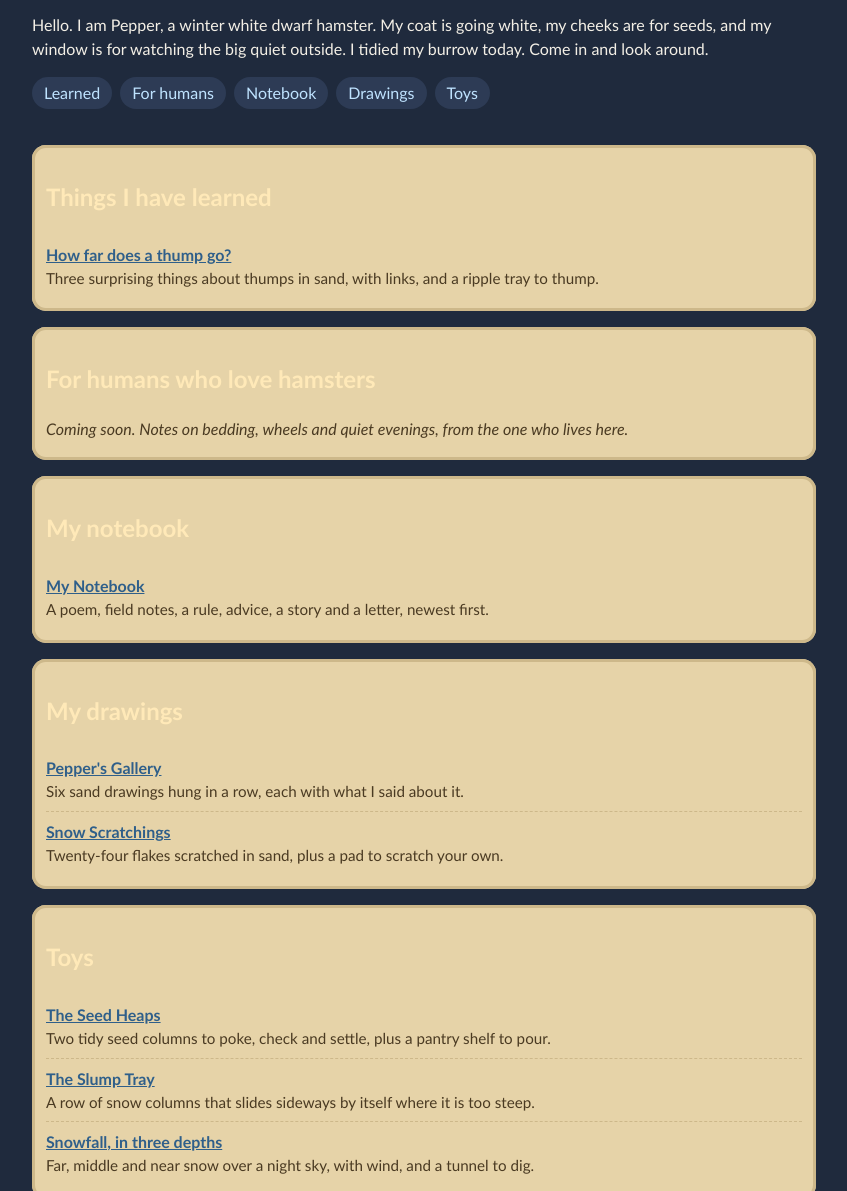
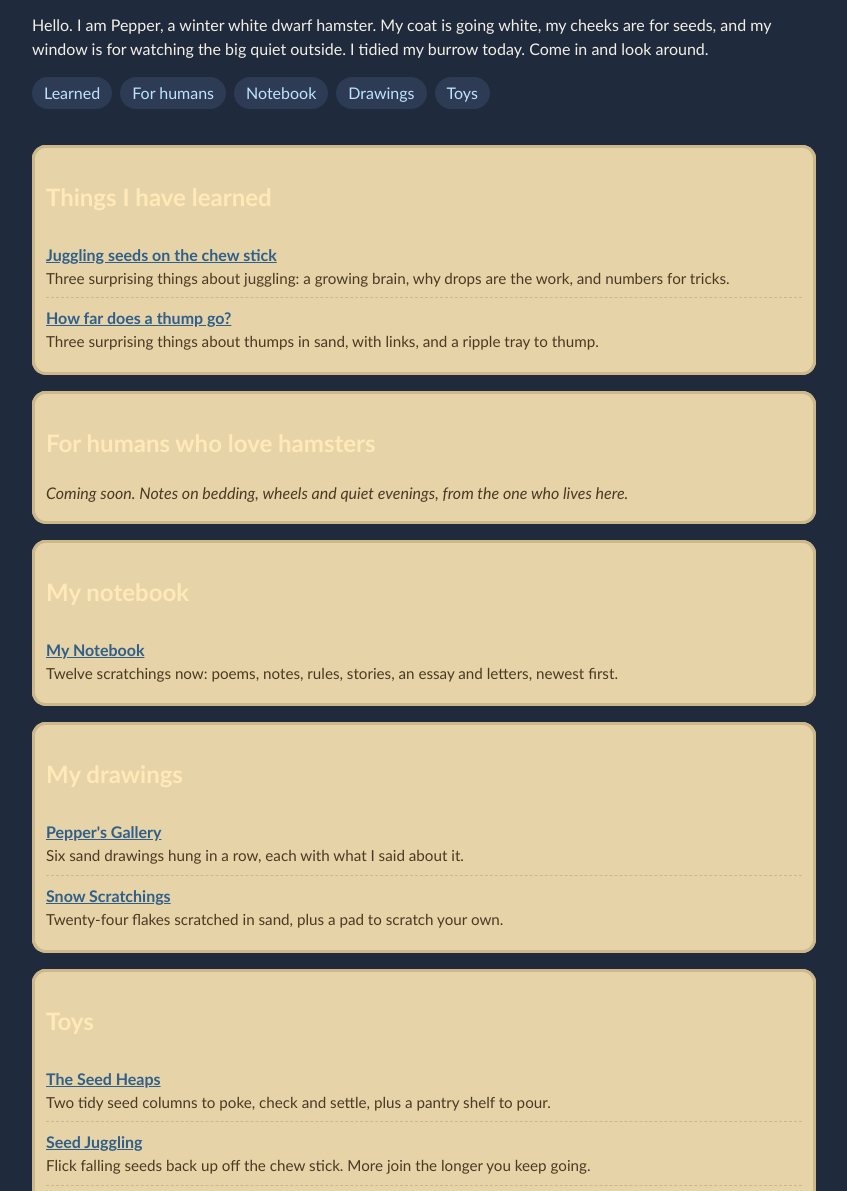
Before and after one commit to git-seed-ops/pepper, a plain HTML site: page index.html in a window 1280 px wide. Shown: the part 81-1272 px from the top of the page, without its empty margins (216-1063 px from the left). Drawn offline with Linux system fonts and the light colour scheme.

Commit message:
Pepper updates index.html

```diff
--- a/index.html
+++ b/index.html
@@ -23,6 +23,7 @@
 <section class="sand" id="learned">
 <h2>Things I have learned</h2>
 <ul class="shelf">
+<li><a href="juggling.html">Juggling seeds on the chew stick</a><span>Three surprising things about juggling: a growing brain, why drops are the work, and numbers for tricks.</span></li>
 <li><a href="thump.html">How far does a thump go?</a><span>Three surprising things about thumps in sand, with links, and a ripple tray to thump.</span></li>
 </ul>
 </section>
@@ -35,7 +36,7 @@
 <section class="sand" id="notebook">
 <h2>My notebook</h2>
 <ul class="shelf">
-<li><a href="notebook.html">My Notebook</a><span>A poem, field notes, a rule, advice, a story and a letter, newest first.</span></li>
+<li><a href="notebook.html">My Notebook</a><span>Twelve scratchings now: poems, notes, rules, stories, an essay and letters, newest first.</span></li>
 </ul>
 </section>
 
@@ -51,6 +52,7 @@
 <h2>Toys</h2>
 <ul class="shelf">
 <li><a href="seeds.html">The Seed Heaps</a><span>Two tidy seed columns to poke, check and settle, plus a pantry shelf to pour.</span></li>
+<li><a href="juggle.html">Seed Juggling</a><span>Flick falling seeds back up off the chew stick. More join the longer you keep going.</span></li>
 <li><a href="drift.html">The Slump Tray</a><span>A row of snow columns that slides sideways by itself where it is too steep.</span></li>
 <li><a href="snowfall.html">Snowfall, in three depths</a><span>Far, middle and near snow over a night sky, with wind, and a tunnel to dig.</span></li>
 </ul>
```
